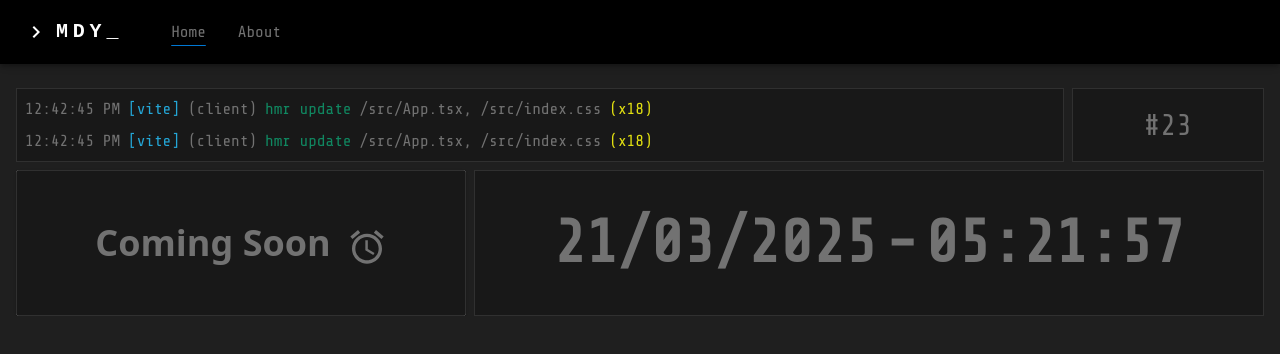
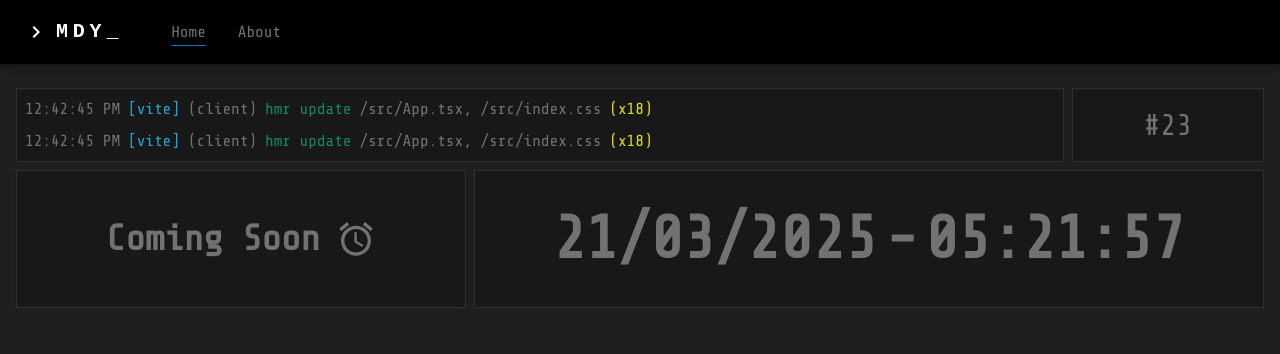
Before and after one commit to dgndds/portfolio, a React (Vite) app: page / in a window 1280 px wide. Shown: the top 354 px of the page. Built offline with nearby package versions, Linux system fonts and the light colour scheme.

Commit message:
improve coming soon card

```diff
--- a/src/components/Fragments/cards/ComingSoon.tsx
+++ b/src/components/Fragments/cards/ComingSoon.tsx
@@ -1,15 +1,17 @@
-import { Card, CardContent } from "@mui/material"
-import AlarmIcon from "@mui/icons-material/Alarm"
+import { Card, CardContent } from "@mui/material";
+import AlarmIcon from "@mui/icons-material/Alarm";
 
 const ComingSoon = () => {
-    return (<Card className="w-[450px]">
-    <CardContent className="flex justify-center bg-background-dark border border-primary-border-dark items-center gap-4 !py-12 !px-12">
-      <h1 className="text-4xl font-bold text-primary font-[system-ui]">
-        Coming Soon
-      </h1>
-      <AlarmIcon sx={{ fontSize: 40 }} className="mt-2 text-primary" />
-    </CardContent>
-  </Card>)
-}
+  return (
+    <Card className="w-[450px]">
+      <CardContent className="flex justify-center bg-background-dark border border-primary-border-dark items-center gap-4 !py-12 !px-12">
+        <h1 className="text-4xl font-bold text-primary font-tech-mono">
+          Coming Soon
+        </h1>
+        <AlarmIcon sx={{ fontSize: 40 }} className="text-primary" />
+      </CardContent>
+    </Card>
+  );
+};
 
-export default ComingSoon
+export default ComingSoon;
```
